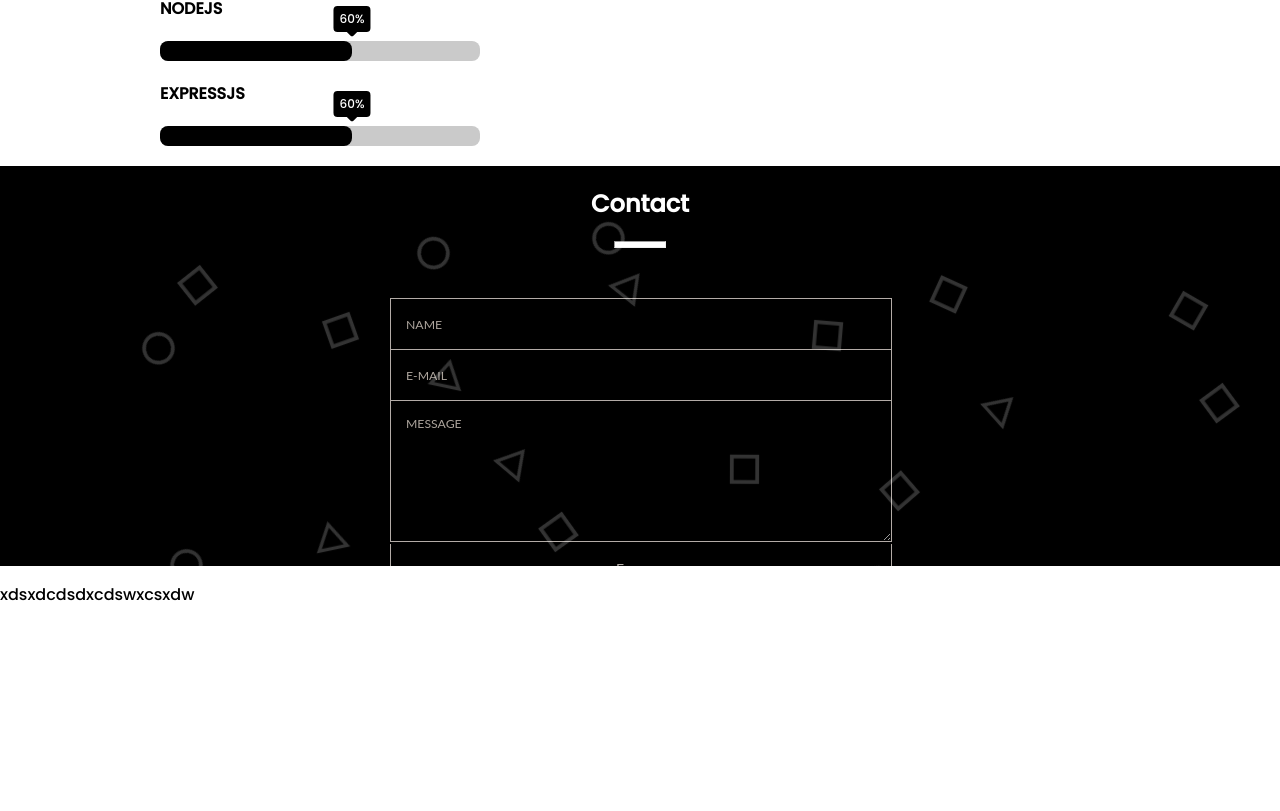
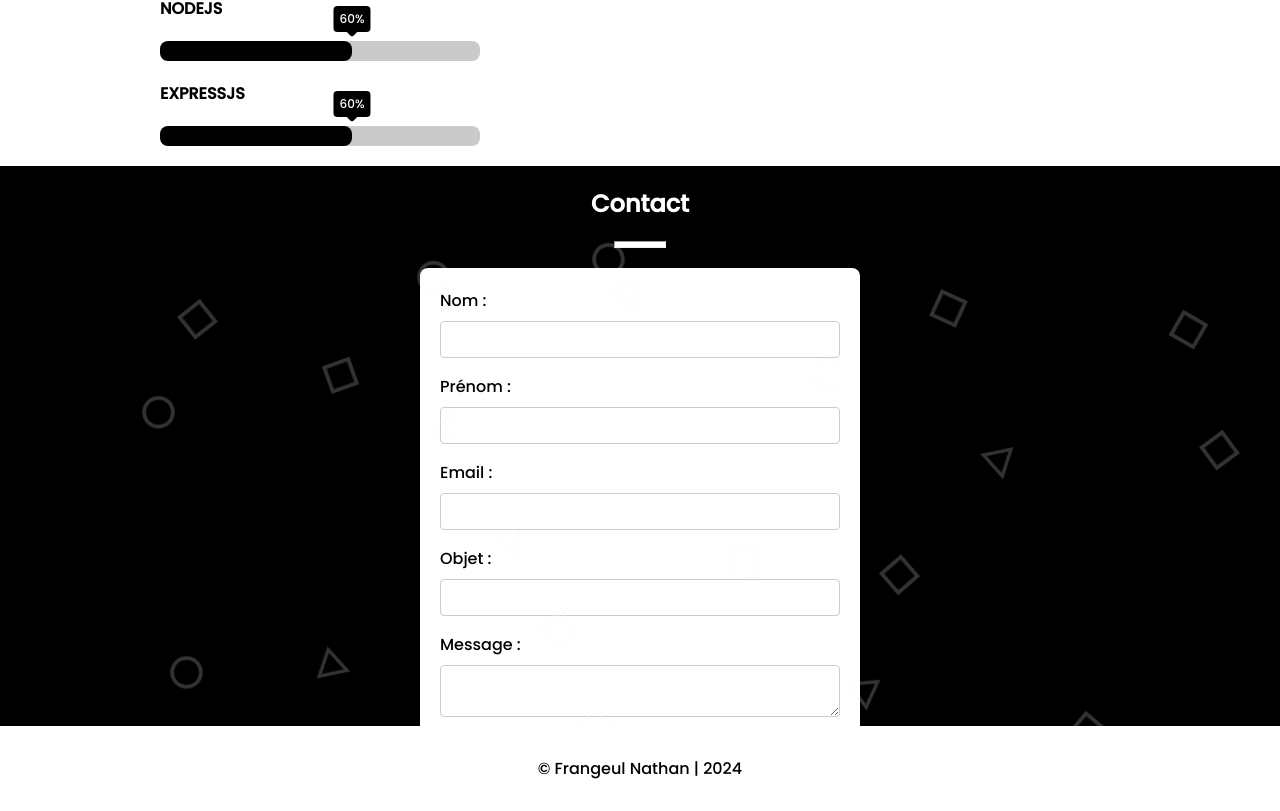
Before and after one commit to Frangeul-Nathan/PortfolioWebsite-v2, a React app: page / in a window 1280 px wide. Shown: the part 2499-3310 px from the top of the page. Before the commit the page ends 3122 px from the top, so only its background shows below. Built offline with nearby package versions, Linux system fonts and the light colour scheme; the HTML template or start-up script is replaced by a standard one.

Commit message:
did contact form and footer

```diff
--- a/src/assets/css/buttons/buttons.scss
+++ b/src/assets/css/buttons/buttons.scss
@@ -0,0 +1,11 @@
+button {
+    background-color: black;
+    color: #fff;
+    padding: 10px 15px;
+    border: none;
+    border-radius: 4px;
+    cursor: pointer;
+  }
+  button:hover {
+    background-color: grey;
+  }
--- a/src/assets/css/partials/contact/_contact.scss
+++ b/src/assets/css/partials/contact/_contact.scss
@@ -5,162 +5,36 @@
     background-repeat: no-repeat;
     background-size: 100% 100%;
     width: 100%;
-    height: 50vh;
+    height: 70vh;
   }
 
-  input::-webkit-input-placeholder,
-  textarea::-webkit-input-placeholder {
-    color: #aca49c;
-    font-size: 0.875em;
-  }
+//   .formContainer {
+//     background-color: #2c2c2c; /* Couleur de fond */
+//     border: 1px solid #555; /* Couleur et épaisseur de la bordure */
+//     border-radius: 10px; /* Bordure arrondie */
+//     padding: 10px; /* Espacement intérieur du container */
+// }
+form {
+  max-width: 400px;
+  margin: 20px auto;
+  padding: 20px;
+  background-color: #fff;
+  border-radius: 8px;
+  box-shadow: 0 0 10px rgba(0, 0, 0, 0.1);
 
-  input:focus::-webkit-input-placeholder,
-  textarea:focus::-webkit-input-placeholder {
-    color: #bbb5af;
-  }
-
-  input::-moz-placeholder,
-  textarea::-moz-placeholder {
-    color: #aca49c;
-    font-size: 0.875em;
-  }
-
-  input:focus::-moz-placeholder,
-  textarea:focus::-moz-placeholder {
-    color: #bbb5af;
-  }
-
-  input::placeholder,
-  textarea::placeholder {
-    color: #aca49c;
-    font-size: 0.875em;
-  }
-
-  input:focus::placeholder,
-  textarea::focus:placeholder {
-    color: #bbb5af;
-  }
-
-  input::-ms-placeholder,
-  textarea::-ms-placeholder {
-    color: #aca49c;
-    font-size: 0.875em;
-  }
-
-  input:focus::-ms-placeholder,
-  textarea:focus::-ms-placeholder {
-    color: #bbb5af;
-  }
-
-  /* on hover placeholder */
-  input:hover::-webkit-input-placeholder,
-  textarea:hover::-webkit-input-placeholder {
-    color: #e2dedb;
-    font-size: 0.875em;
-  }
-
-  input:hover:focus::-webkit-input-placeholder,
-  textarea:hover:focus::-webkit-input-placeholder {
-    color: #cbc6c1;
-  }
-
-  input:hover::-moz-placeholder,
-  textarea:hover::-moz-placeholder {
-    color: #e2dedb;
-    font-size: 0.875em;
-  }
-
-  input:hover:focus::-moz-placeholder,
-  textarea:hover:focus::-moz-placeholder {
-    color: #cbc6c1;
-  }
-
-  input:hover::placeholder,
-  textarea:hover::placeholder {
-    color: #e2dedb;
-    font-size: 0.875em;
-  }
-
-  input:hover:focus::placeholder,
-  textarea:hover:focus::placeholder {
-    color: #cbc6c1;
-  }
-
-  input:hover::placeholder,
-  textarea:hover::placeholder {
-    color: #e2dedb;
-    font-size: 0.875em;
-  }
-
-  input:hover:focus::-ms-placeholder,
-  textarea:hover::focus:-ms-placeholder {
-    color: #cbc6c1;
-  }
-
-  #form {
-    position: relative;
-    width: 500px;
-    margin: 50px auto 100px auto;
-  }
-
-  input {
-    font-family: 'Lato', sans-serif;
-    font-size: 0.875em;
-    width: 470px;
-    height: 50px;
-    padding: 0px 15px 0px 15px;
-    background: transparent;
-    outline: none;
-    color: white;
-    border: solid 1px #b3aca7;
-    border-bottom: none;
-    transition: all 0.3s ease-in-out;
-    -webkit-transition: all 0.3s ease-in-out;
-    -moz-transition: all 0.3s ease-in-out;
-    -ms-transition: all 0.3s ease-in-out;
-  }
-
-  input:hover {
-    background: #b3aca7;
-    color: #e2dedb;
-  }
-
-  textarea {
-    width: 470px;
-    max-width: 470px;
-    height: 110px;
-    max-height: 110px;
-    padding: 15px;
-    background: transparent;
-    outline: none;
-    color: white;
-    font-family: 'Lato', sans-serif;
-    font-size: 0.875em;
-    border: solid 1px #b3aca7;
-    transition: all 0.3s ease-in-out;
-    -webkit-transition: all 0.3s ease-in-out;
-    -moz-transition: all 0.3s ease-in-out;
-    -ms-transition: all 0.3s ease-in-out;
-  }
-
-  textarea:hover {
-    background: #b3aca7;
-    color: #e2dedb;
-  }
-
-  #submit {
-    width: 502px;
-    padding: 0;
-    margin: -5px 0px 0px 0px;
-    font-family: 'Lato', sans-serif;
-    font-size: 0.875em;
-    color: #b3aca7;
-    outline: none;
-    cursor: pointer;
-    border: solid 1px #b3aca7;
-    border-top: none;
-  }
-
-  #submit:hover {
-    color: #e2dedb;
-  }
+}
+label {
+  display: block;
+  margin-bottom: 8px;
+}
+input, textarea {
+  width: 100%;
+  padding: 10px;
+  margin-bottom: 16px;
+  box-sizing: border-box;
+  border: 1px solid #ccc;
+  border-radius: 4px;
+}
+.button-container {
+  text-align: center; /* Ajout de la propriété pour centrer le contenu */
+}
--- a/src/assets/css/partials/footer/_footer.scss
+++ b/src/assets/css/partials/footer/_footer.scss
@@ -0,0 +1,4 @@
+footer {
+    text-align: center;
+    margin: 30px;
+}
--- a/src/assets/css/style.scss
+++ b/src/assets/css/style.scss
@@ -1,5 +1,3 @@
-
-
 html {
     scroll-behavior: smooth;
 }
--- a/src/components/Contact.jsx
+++ b/src/components/Contact.jsx
@@ -1,19 +1,35 @@
 import React from 'react';
 import "../assets/css/partials/contact/_contact.scss";
+import "../assets/css/buttons/buttons.scss";
 
 function Contact() {
   return (
     <>
       <div className="backwrapContact gradient">
         <div className="back-shapes">
-            <h2 className="whiteTitle" id="contact">Contact</h2>
-            <hr className="whiteLign" />
-            <form id="form" className="topBefore">
-              <input id="name" type="text" placeholder="NAME" />
-              <input id="email" type="text" placeholder="E-MAIL" />
-              <textarea id="message" placeholder="MESSAGE"></textarea>
-              <input id="submit" type="submit" value="Envoyer" />
+          <h2 className="whiteTitle" id="contact">Contact</h2>
+          <hr className="whiteLign" />
+          <div className='formContainer'>
+            <form >
+              <label htmlFor="nom">Nom :</label>
+              <input type="text" id="nom" name="nom" />
+
+              <label htmlFor="prenom">Prénom :</label>
+              <input type="text" id="prenom" name="prenom" />
+
+              <label htmlFor="email">Email :</label>
+              <input type="email" id="email" name="email" />
+
+              <label htmlFor="object">Objet :</label>
+              <input type="text" id="object" name="object" />
+
+              <label htmlFor="message">Message :</label>
+              <textarea id="message" name="message"></textarea>
+              <div className='button-container'>
+                <button type="submit">Envoyer</button>
+              </div>
             </form>
+          </div>
           <span className="floating circle" style={{ top: '66.59856996935649%', left: '13.020833333333334%', animationDelay: '-0.9s' }}></span>
           <span className="floating triangle" style={{ top: '31.46067415730337%', left: '33.59375%', animationDelay: '-4.8s' }}></span>
           <span className="floating cross" style={{ top: '76.50663942798774%', left: '38.020833333333336%', animationDelay: '-4s' }}></span>
@@ -47,7 +63,7 @@ function Contact() {
           <span className="floating square" style={{ top: '81.51174668028601%', left: '83.59375%', animationDelay: '-0.35s' }}></span>
           <span className="floating square" style={{ top: '11.542390194075587%', left: '91.51041666666667%', animationDelay: '-0.1s' }}></span>
         </div>
-      </div>
+      </div >
     </>
   );
 }
--- a/src/components/Footer.jsx
+++ b/src/components/Footer.jsx
@@ -1,9 +1,11 @@
-function Footer () {
-    return (
-      <>
-      <p>xdsxdcdsdxcdswxcsxdw</p>
-      </>
-    );
-  }
+import "../assets/css/partials/footer/_footer.scss";
 
-  export default Footer;
+function Footer() {
+  return (
+    <footer>
+      <p>&copy; Frangeul Nathan | 2024</p>
+    </footer>
+  );
+}
+
+export default Footer;
```
